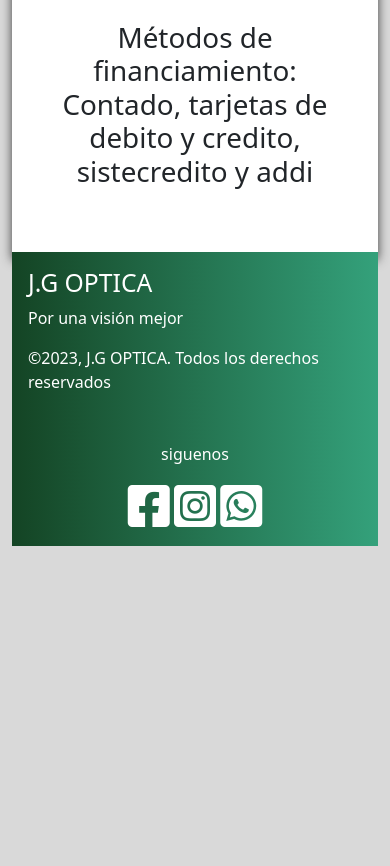
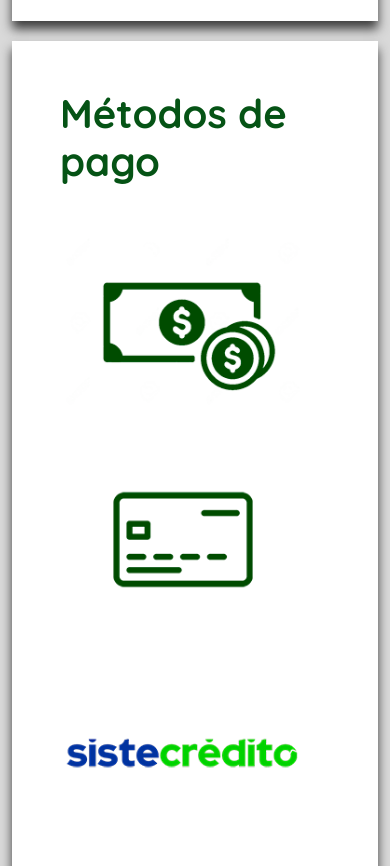
Before and after one commit to reicordones/jgoptica, a website: page index.html in a window 390 px wide. Shown: the part 8584-9450 px from the top of the page. Before the commit the page ends 9130 px from the top, so only its background shows below. Drawn offline with nearby package versions, Linux system fonts and the light colour scheme.

Commit message:
actualización metodos de pago

```diff
--- a/index.html
+++ b/index.html
@@ -40,9 +40,7 @@
             <a class="navbar-brand marca-segund d-none d-lg-block me-auto" href="#">
               <img src="./multimedia/logo jgoptica.png" alt="logo de J.G Optica" width="120" height="120" class="d-inline-block align-text-top">
             </a>
-            <span class="navbar-text">
-              Estamos a tu servicio
-            </span>
+            <a class="navbar-text" href="#metodos">Métodos de Pago</a>
           </div>
         </div>
       </nav>
@@ -147,7 +145,16 @@
             <p class="display-6 col-lg-6 col-sm-12 p-4">Calle 19 #27-37, Local 2, Centro de Pasto</p>
             <iframe class="mapa mw-100 col-lg-6 col-sm-12" src="https://www.google.com/maps/embed?pb=!1m14!1m8!1m3!1d15955.672496576828!2d-77.2790007!3d1.2171324!3m2!1i1024!2i768!4f13.1!3m3!1m2!1s0x8e2ed511738b8147%3A0xbc90581d99542634!2sJ.G%20%C3%B3ptica!5e0!3m2!1ses!2sco!4v1702657657707!5m2!1ses!2sco" height="300" style="border:0;" allowfullscreen="" loading="lazy" referrerpolicy="no-referrer-when-downgrade"></iframe>
           </div>
-          <p class="p-4 display-6 text-center">Métodos de financiamiento: Contado, tarjetas de debito y credito, sistecredito y addi</p>
+        </section>
+        <section class="p-4 presentacion container-fluid">
+            <a name="metodos" id="metodos"></a>
+            <h2 class=" title p-4">Métodos de pago</h2>
+            <div class="d-flex container-fluid justify-content-evenly row">
+              <img class="col-sm-12 col-md-6 col-lg-3" src="./multimedia/pagos/efectivo.png" alt="pago de contado">
+              <img class="col-sm-12 col-md-6 col-lg-3" src="./multimedia/pagos/tarjetas.png" alt="pago con tarjeta de credito o debito">
+              <img class="col-sm-12 col-md-6 col-lg-3" src="./multimedia/pagos/Sin título-1.png" alt="pago con sistecredito">
+              <img class="col-sm-12 col-md-6 col-lg-3" src="./multimedia/pagos/addi.png" alt="pago con sistema addi">
+            </div>
         </section>
         <a href="https://wa.link/70tgck" class="btn-wsp" target="_blank"><i class="fa-brands fa-whatsapp"></i></a>
     </main>
```
Also changed, not shown: multimedia/pagos/Sin título-1.png (added), multimedia/pagos/addi.png (added), multimedia/pagos/efectivo.png (added), multimedia/pagos/tarjetas.png (added).
